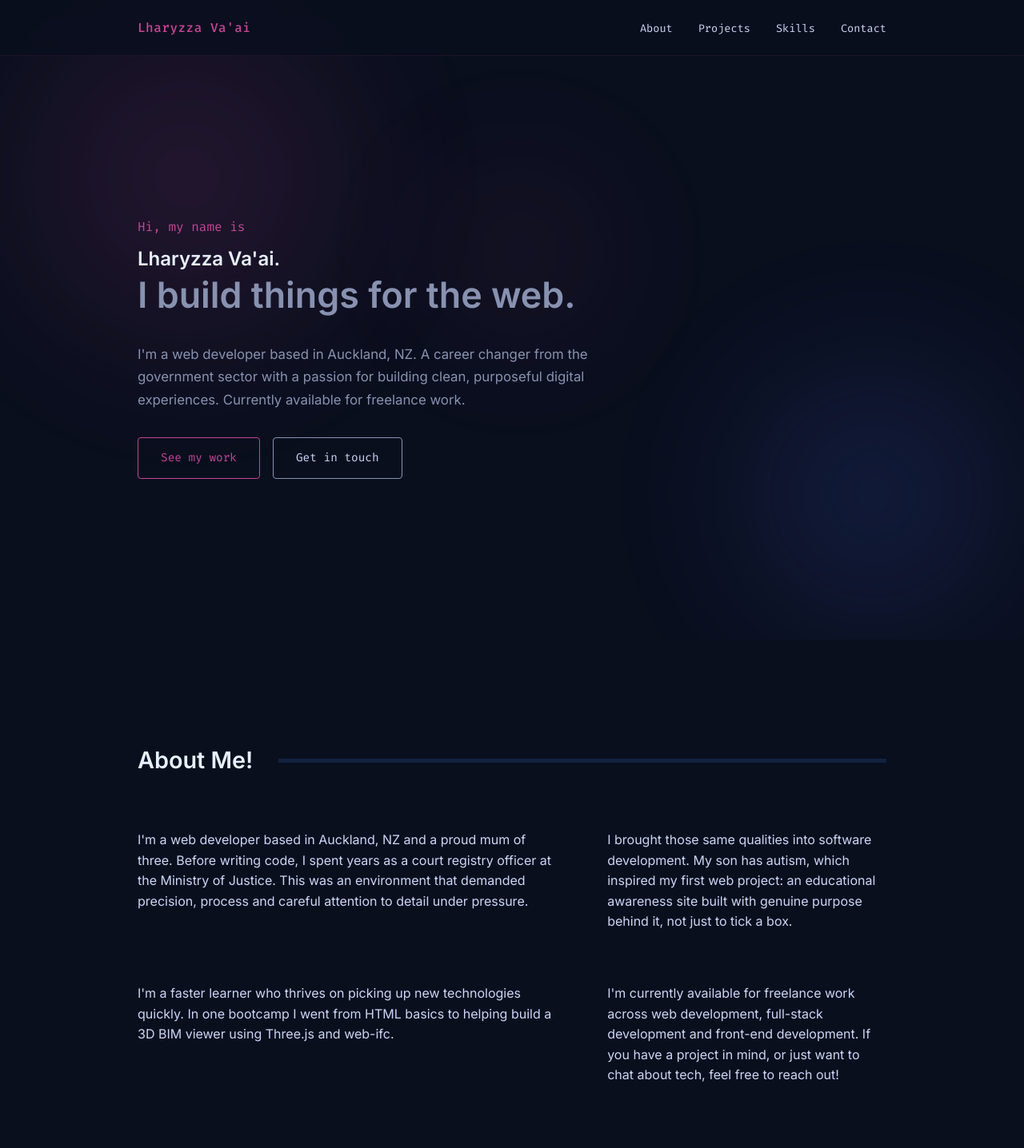
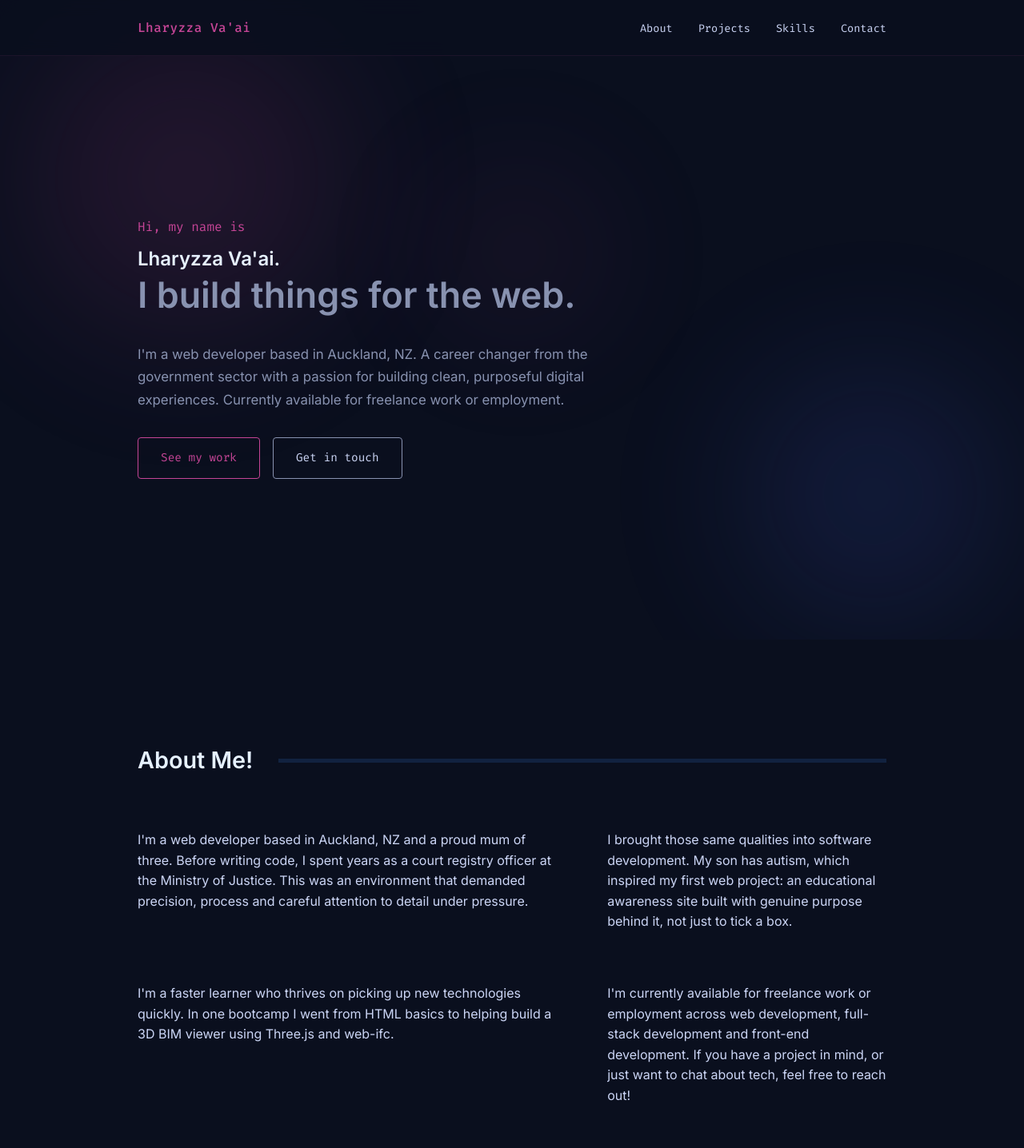
Before and after one commit to Lharry95/my-portfolio, a React (Vite) app: page / in a window 1280 px wide. Shown: the top 1436 px of the page at 80% size. Built offline with nearby package versions, Linux system fonts and the light colour scheme.

Commit message:
fix: updated hero p and about p

```diff
--- a/src/components/About/About.jsx
+++ b/src/components/About/About.jsx
@@ -28,10 +28,10 @@ function About() {
           </p>
 
           <p>
-            I'm currently available for freelance work across web development,
-            full-stack development and front-end development. If you have a
-            project in mind, or just want to chat about tech, feel free to reach
-            out!
+            I'm currently available for freelance work or employment across web
+            development, full-stack development and front-end development. If
+            you have a project in mind, or just want to chat about tech, feel
+            free to reach out!
           </p>
 
           <a
--- a/src/components/Hero/Hero.jsx
+++ b/src/components/Hero/Hero.jsx
@@ -12,7 +12,8 @@ function Hero() {
           <p className={styles.bio}>
             I'm a web developer based in Auckland, NZ. A career changer from the
             government sector with a passion for building clean, purposeful
-            digital experiences. Currently available for freelance work.
+            digital experiences. Currently available for freelance work or
+            employment.
           </p>
 
           <div className={styles.callToAction}>
```
